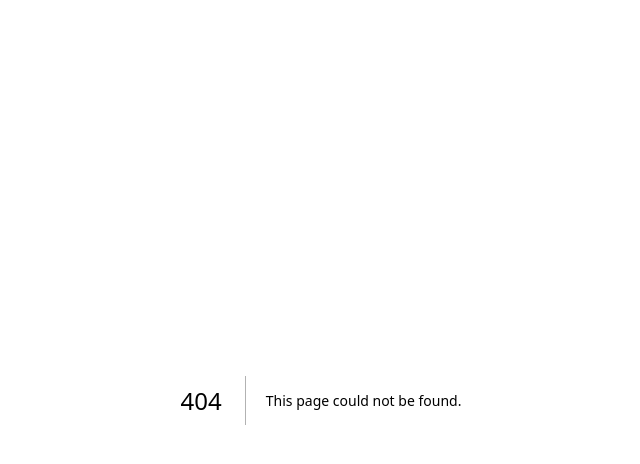
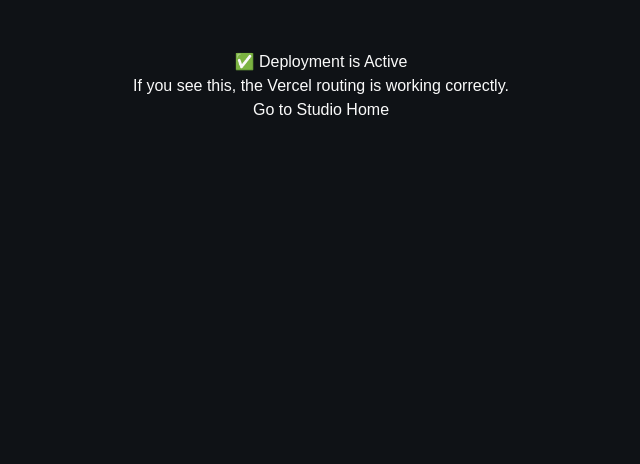
Before and after one commit to GodwinOkronipa/LyricSnap, a Next.js app: page /check in a window 1280 px wide. Before the commit this address had no page. Shown: the top 464 px of the page, without its empty margins (319-959 px from the left). Built offline with nearby package versions, Linux system fonts and the light colour scheme.

Commit message:
check update

```diff
--- /dev/null
+++ b/app/check/page.tsx
@@ -0,0 +1,9 @@
+export default function Check() {
+  return (
+    <div style={{ padding: '50px', fontFamily: 'sans-serif', textAlign: 'center' }}>
+      <h1>✅ Deployment is Active</h1>
+      <p>If you see this, the Vercel routing is working correctly.</p>
+      <a href="/">Go to Studio Home</a>
+    </div>
+  );
+}
```
